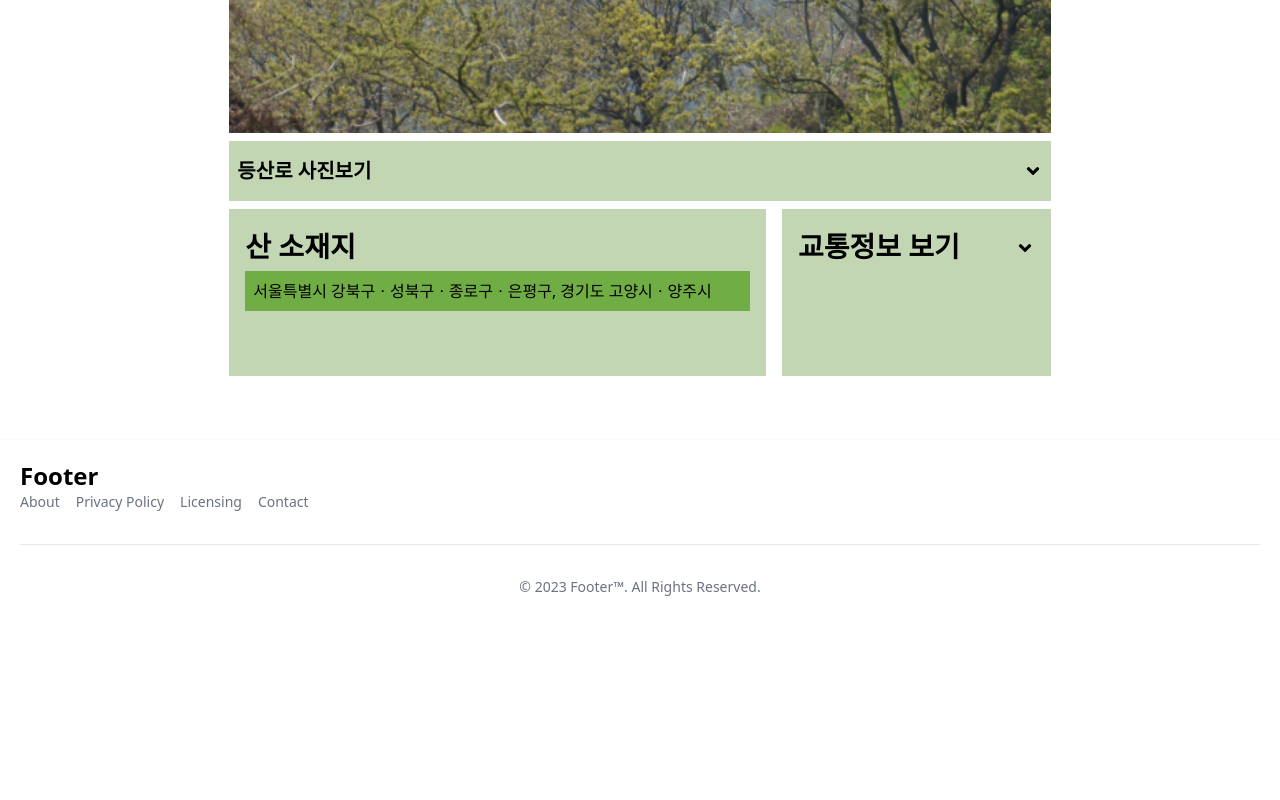
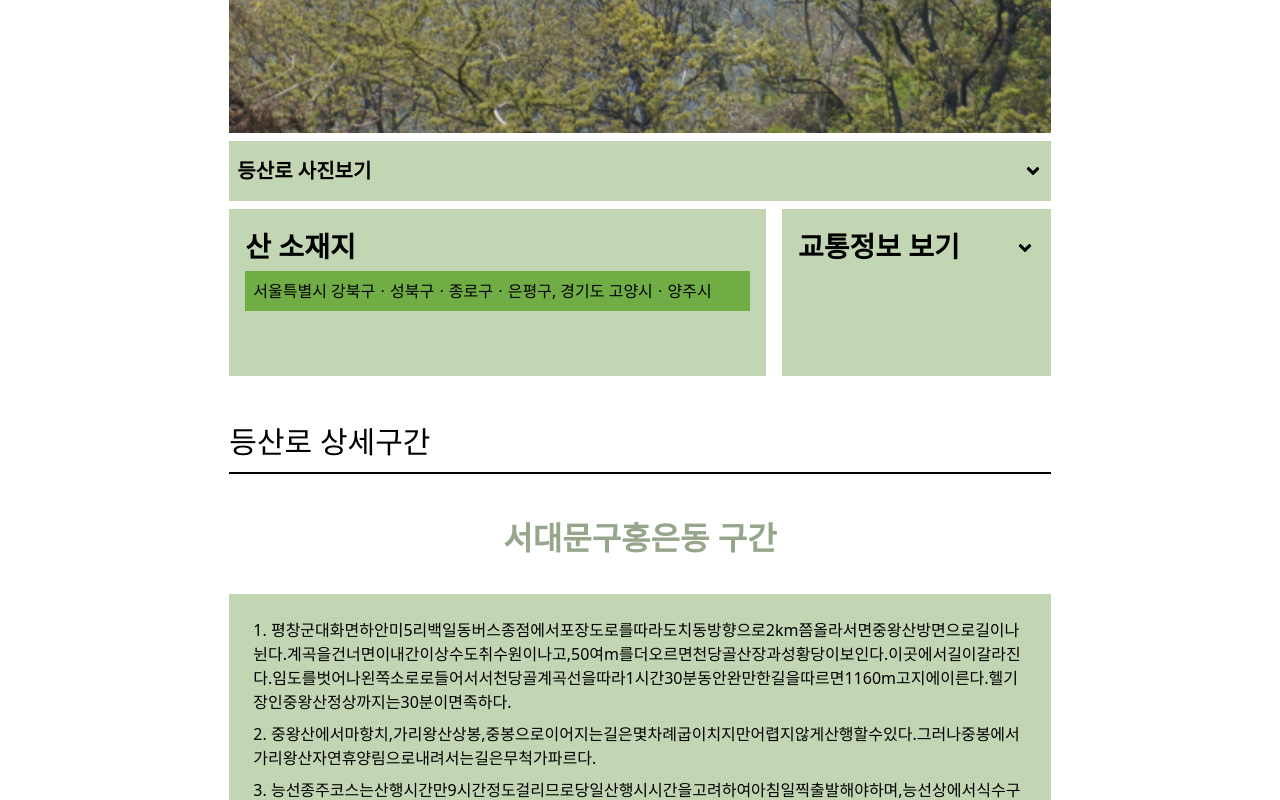
Before and after one commit to WestSilver99/Front, a React (Create React App) app: page /mountains/1 in a window 1280 px wide. Shown: the part 551-1351 px from the top of the page. Before the commit the page ends 1168 px from the top, so only its background shows below. Built offline with nearby package versions, Linux system fonts and the light colour scheme.

Commit message:
Feat : Mountain Course Detail

```diff
--- a/src/pages/Mountains/Mountain/index.jsx
+++ b/src/pages/Mountains/Mountain/index.jsx
@@ -21,6 +21,7 @@ const MountainDetail = () => {
     <div className="lg:w-2/3 lg:mx-auto xl:w-2/3 xl:mx-auto">
       <div className="flex flex-col items-center justify-center p-4 mb-10">
         <div>
+          <div>
             <p className="text-white inline-block ml-2 absolute -mt-5 z-10 text-lg bg-[#96A68B] p-1 rounded-md">
               {post.title}
             </p>
@@ -29,6 +30,8 @@ const MountainDetail = () => {
               alt={post.title}
               className="relative w-[850px] h-[600px] object-cover mb-2 sm:h-[240px] md:h-[240px]"
             />
+          </div>
+          <div>
             <div className="justify-between flex items-center bg-[#C2D6B4] h-[60px] ">
               <p className="mx-2 text-[20px] font-bold">등산로 사진보기</p>
               <button onClick={toggleShowCourseImage} className="mx-2">
@@ -48,9 +51,13 @@ const MountainDetail = () => {
                   ))}
               </div>
             )}
+          </div>
+          <div>
             <div className="flex flex-row">
               <div className="w-2/3 h-[167px] p-4 my-2 mr-2 bg-[#C2D6B4] ">
-              <p className="text-start text-[28px] mb-1 font-bold">산 소재지</p>
+                <p className="text-start text-[28px] mb-1 font-bold">
+                  산 소재지
+                </p>
                 <p className="text-start bg-[#70ad44] text-[16px] p-2">
                   {post.location}
                 </p>
@@ -86,6 +93,45 @@ const MountainDetail = () => {
               </div>
             </div>
           </div>
+          <div>
+            <div>
+              <h2 className="text-3xl my-10 pb-3 border-b-2 border-black">
+                등산로 상세구간
+              </h2>
+              <div>
+                {post.course.map((course, index) => (
+                  <div key={index} className="my-4">
+                    <h3 className="text-[32px]  text-center text-[#96A68B] font-extrabold my-8">
+                      {course.name}
+                    </h3>
+                    <div className="p-6 xl:w-[850px] bg-[#C2D6B4] ">
+                      {course.description.map((item, idx) => (
+                        <p key={idx} className="mb-2">
+                          {item}
+                        </p>
+                      ))}
+                    </div>
+                    <div className="flex flex-row ">
+                      <div className="w-1/4 h-[167px]  p-4 my-2 mr-2 bg-[#C2D6B4]">
+                        <p>등산로 길이: {course.length}</p>
+                        <p>상행시간: {course.upTime}</p>
+                        <p>하행시간: {course.downTime}</p>
+                        <p>등산 난이도: {course.level}</p>
+                      </div>
+                      <div className="w-3/4 h-[167px] p-4 my-2 ml-2 bg-[#C2D6B4]">
+                        <div>
+                          <p className="text-[24px] mb-1 font-bold sm:text-[10px]">
+                            등산코스 위치 보기
+                          </p>
+                        </div>
+                      </div>
+                    </div>
+                  </div>
+                ))}
+              </div>
+            </div>
+          </div>
+        </div>
       </div>
     </div>
   );
--- a/src/pages/Search/index.jsx
+++ b/src/pages/Search/index.jsx
@@ -11,7 +11,7 @@ const Search = () => {
 
   return (
     <div className="my-20 lg:w-2/3 lg:mx-auto xl:w-2/3 xl:mx-auto">
-      <h2>검색 결과</h2>
+      <h2 className="text-4xl font-bold text-center">검색 결과</h2>
       {filteredData.length > 0 ? (
         <div className="my-10 grid grid-cols-2 lg:grid-cols-4 xl:grid-cols-4 p-[10px] m-[5px]">
           {filteredData.map((post) => (
--- a/src/utils/search.js
+++ b/src/utils/search.js
@@ -10,6 +10,12 @@ const SearchBar = () => {
 
   const handleSearch = () => {
     navigate(`/search/${encodeURIComponent(searchTerm)}`);
+  };
+
+  const handleOnKeyPress = (e) => {
+    if (e.key === "Enter") {
+      handleSearch();
+    }
   };
 
   useEffect(() => {
@@ -28,6 +34,7 @@ const SearchBar = () => {
           onChange={(e) => setSearchTerm(e.target.value)}
           className="px-4 py-2 h-10 w-full focus:outline-none focus:border-b border-b-2 border-black"
           ref={searchElement}
+          onKeyUp={handleOnKeyPress}
         />
         <button
           onClick={handleSearch}
```
Lines whose indentation alone changed are shown as unchanged.
